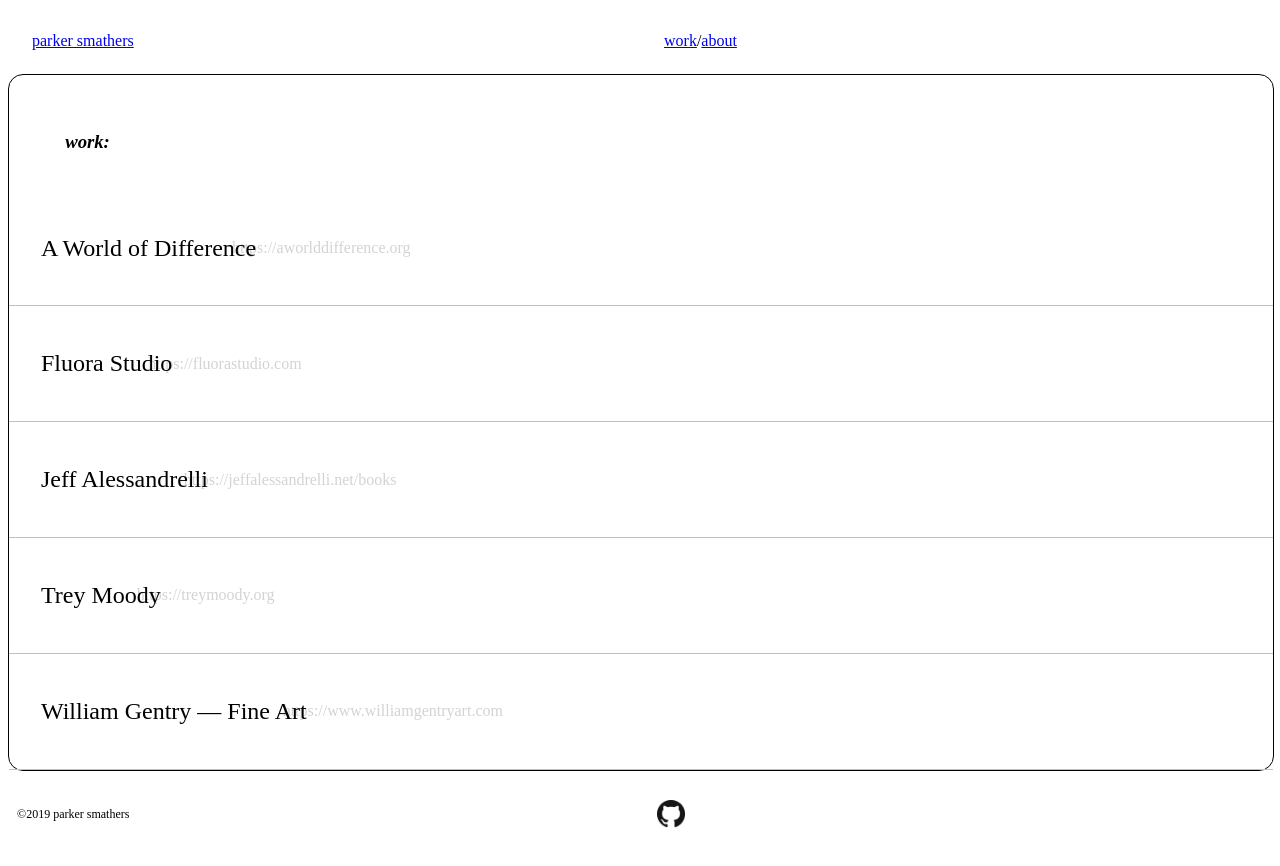
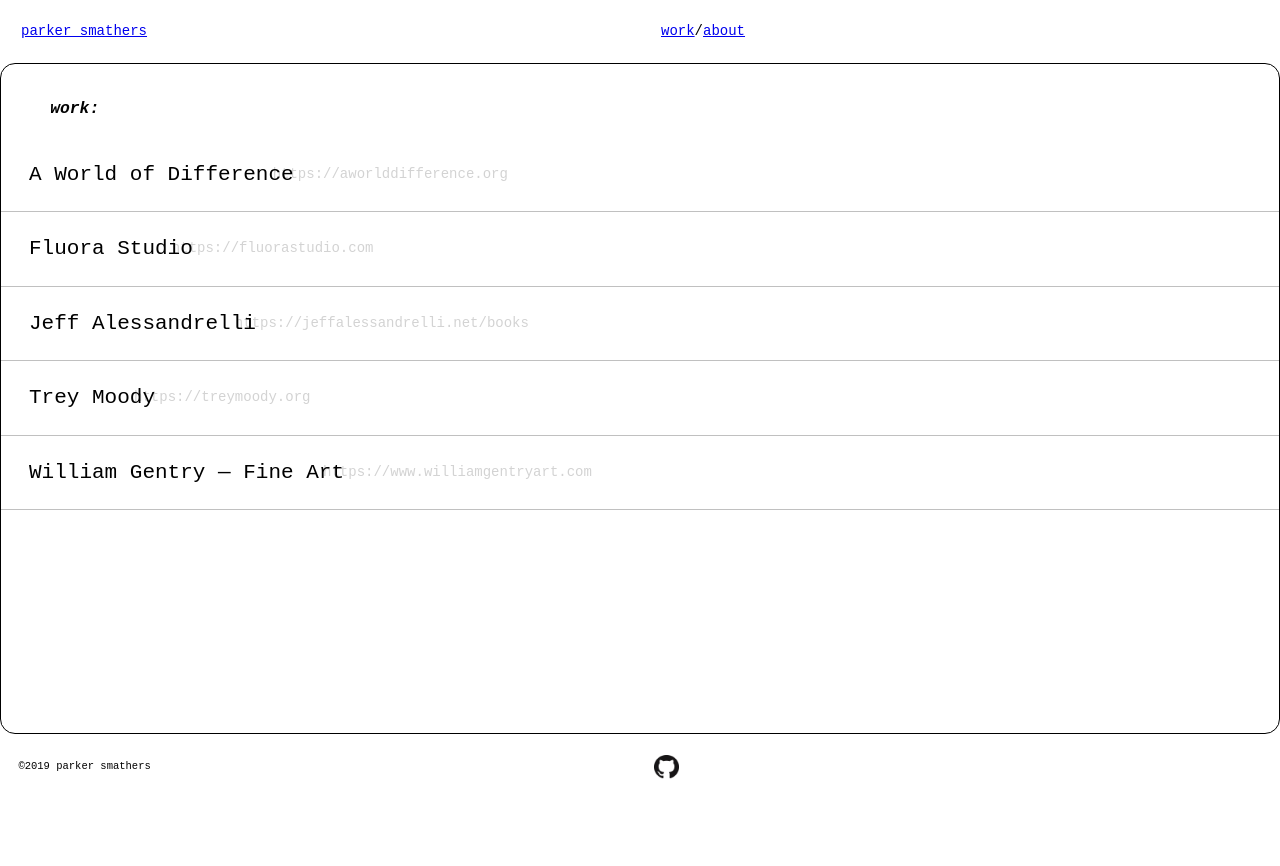
Before and after one commit to parkersmathers/portfolio, a Gatsby site: page /work in a window 1280 px wide. After the commit the page ends 800 px from the top, so only its background shows below. Built offline with nearby package versions, Linux system fonts and the light colour scheme; Gatsby itself is replaced by a stand-in of ours.

Commit message:
styled comps revisions and create global style

```diff
--- a/src/components/Footer.js
+++ b/src/components/Footer.js
@@ -1,7 +1,7 @@
 import React from 'react'
 import PropTypes from 'prop-types'
 import styled from 'styled-components'
-import logo from '../assets/github-32px.png'
+import github from '../assets/github-32px.png'
 
 const year = new Date().getFullYear()
 
@@ -14,6 +14,7 @@ const StyledFooter = styled.footer`
 
   @media screen and (orientation: portrait) {
     justify-content: center;
+    max-width: 700px;
   }
 `
 
@@ -48,8 +49,8 @@ const Footer = ({ title, srcUrl }) => (
     <P>
       ©{year} {title}
     </P>
-    <A href={srcUrl}>
-      <Img src={logo} />
+    <A href={srcUrl} target='_blank' rel='noopener'>
+      <Img src={github} alt='source code' />
     </A>
   </StyledFooter>
 )
--- a/src/components/Layout.js
+++ b/src/components/Layout.js
@@ -3,6 +3,7 @@ import { StaticQuery, graphql } from 'gatsby'
 import Header from './Header'
 import Footer from './Footer'
 import styled from 'styled-components'
+import Styles from './Styles'
 
 const Layout = styled.div`
   display: flex;
@@ -12,19 +13,19 @@ const Layout = styled.div`
   background: white;
 `
 
-const Content = styled.div`
-  flex: 1 0 0%;
-  display: flex;
-  flex-direction: column;
-  height: 100%;
-  min-height: 100%;
-  width: 100%;
-  position: relative;
+// const Content = styled.div`
+//   flex: 1 0 0%;
+//   display: flex;
+//   flex-direction: column;
+//   height: 100%;
+//   min-height: 100%;
+//   width: 100%;
+//   position: relative;
 
-  @media screen and (orientation: portrait) {
-    max-width: 700px;
-  }
-`
+//   @media screen and (orientation: portrait) {
+//     max-width: 700px;
+//   }
+// `
 
 export default ({ children }) => (
   <StaticQuery
@@ -41,11 +42,14 @@ export default ({ children }) => (
     render={data => {
       const { title, srcUrl } = data.site.siteMetadata
       return (
-        <Layout>
-          <Header title={title} />
-          <Content>{children}</Content>
-          <Footer title={title} srcUrl={srcUrl} />
-        </Layout>
+        <>
+          <Styles />
+          <Layout>
+            <Header title={title} />
+            {children}
+            <Footer title={title} srcUrl={srcUrl} />
+          </Layout>
+        </>
       )
     }}
   />
--- /dev/null
+++ b/src/components/Styles.js
@@ -0,0 +1,28 @@
+import { createGlobalStyle } from 'styled-components'
+
+export default createGlobalStyle`
+  body, html {
+    height: 100%;
+  }
+
+  *, *::before, *::after {
+    box-sizing: border-box;
+  }
+
+  body {
+    font: 14px/1.5 monospace;
+  }
+
+  body, main, section, article, header, footer, div, ul, li, p, a, h1, h2, h3 {
+    margin: 0;
+    padding: 0;
+  }
+
+  h1, h2, h3, h4, h5, h6 {
+    font-weight: normal;
+  }
+
+  ul, li {
+    list-style: none;
+  }
+`
--- a/src/components/page.js
+++ b/src/components/page.js
@@ -8,6 +8,8 @@ const PageWrapper = styled.section`
   width: 100%;
   border: 1px solid black;
   border-radius: 15px;
+  height: 100%;
+  min-height: 100%;
 
   h3 {
     font-weight: 600;
--- a/src/pages/index.css
+++ /dev/null
@@ -1,29 +0,0 @@
-body, html {
-	height: 100%;
-}
-
-*, *::before, *::after {
-  box-sizing: border-box;
-}
-
-body {
-  font: 14px/1.5 monospace;
-}
-
-body, main, section, article, header, footer, div, ul, li, p, a, h1, h2, h3 {
-  margin: 0;
-  padding: 0;
-}
-
-h1, h2, h3 {
-  font-weight: normal;
-}
-
-ul, li {
-  list-style: none;
-}
-
-#___gatsby {
-  height: 100%;
-  min-height: 100%;
-}
--- a/src/pages/index.js
+++ b/src/pages/index.js
@@ -1,5 +1,4 @@
 import React from 'react'
-import './index.css'
 import styled from 'styled-components'
 import { PageWrapper } from '../components/Page'
 import Layout from '../components/Layout'
```
